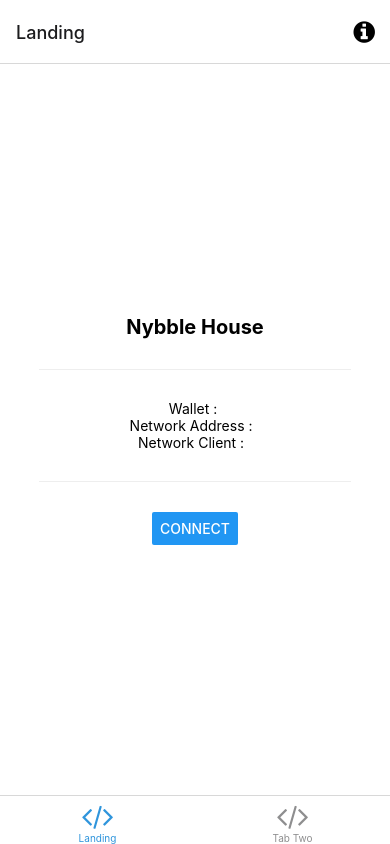
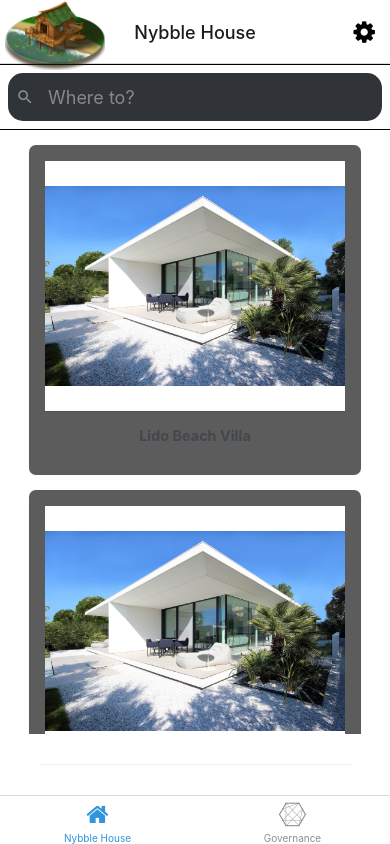
Before and after one commit to Nybble-House/nybble-house-client, a React Native app: screen /Properties in a window 390 px wide. Built offline with nearby package versions, Linux system fonts and the light colour scheme; what expo-linking would draw is missing.

Commit message:
added listing cards to properties screen

```diff
--- a/components/Themed.tsx
+++ b/components/Themed.tsx
@@ -3,7 +3,11 @@
  * https://docs.expo.io/guides/color-schemes/
  */
 
-import { Text as DefaultText, View as DefaultView } from 'react-native';
+import {
+  Text as DefaultText,
+  View as DefaultView,
+  Button as DefaultButton,
+} from 'react-native';
 
 import Colors from '../constants/Colors';
 import useColorScheme from '../hooks/useColorScheme';
@@ -29,6 +33,7 @@ type ThemeProps = {
 
 export type TextProps = ThemeProps & DefaultText['props'];
 export type ViewProps = ThemeProps & DefaultView['props'];
+export type ButtonProps = ThemeProps & DefaultButton['props'];
 
 export function Text(props: TextProps) {
   const { style, lightColor, darkColor, ...otherProps } = props;
--- a/navigation/index.tsx
+++ b/navigation/index.tsx
@@ -8,13 +8,15 @@ import { createBottomTabNavigator } from '@react-navigation/bottom-tabs';
 import { NavigationContainer, DefaultTheme, DarkTheme } from '@react-navigation/native';
 import { createNativeStackNavigator } from '@react-navigation/native-stack';
 import * as React from 'react';
-import { ColorSchemeName, Pressable } from 'react-native';
+import { ColorSchemeName, Pressable, Image } from 'react-native';
 
 import Colors from '../constants/Colors';
 import useColorScheme from '../hooks/useColorScheme';
-import ModalScreen from '../screens/ModalScreen';
+import SettingsModal from '../screens/SettingsModal';
 import NotFoundScreen from '../screens/NotFoundScreen';
-import Landing from '../screens/Landing';
+import Welcome from '../screens/Welcome';
+import Properties from '../screens/Properties'
+import Governance from '../screens/Governance'
 import TabTwoScreen from '../screens/TabTwoScreen';
 import { RootStackParamList, RootTabParamList, RootTabScreenProps } from '../types';
 import LinkingConfiguration from './LinkingConfiguration';
@@ -39,9 +41,9 @@ function RootNavigator() {
   return (
     <Stack.Navigator>
       <Stack.Screen name="Root" component={BottomTabNavigator} options={{ headerShown: false }} />
-      <Stack.Screen name="NotFound" component={NotFoundScreen} options={{ title: 'Oops!' }} />
+      {/* <Stack.Screen name="NotFound" component={NotFoundScreen} options={{ title: 'Oops!' }} /> */}
       <Stack.Group screenOptions={{ presentation: 'modal' }}>
-        <Stack.Screen name="Modal" component={ModalScreen} />
+        <Stack.Screen name="Settings" component={SettingsModal} />
       </Stack.Group>
     </Stack.Navigator>
   );
@@ -58,24 +60,39 @@ function BottomTabNavigator() {
 
   return (
     <BottomTab.Navigator
-      initialRouteName="Landing"
+      initialRouteName="Properties"
       screenOptions={{
         tabBarActiveTintColor: Colors[colorScheme].tint,
       }}>
       <BottomTab.Screen
-        name="Landing"
-        component={Landing}
-        options={({ navigation }: RootTabScreenProps<'Landing'>) => ({
-          title: 'Landing',
-          tabBarIcon: ({ color }) => <TabBarIcon name="code" color={color} />,
+        name="Properties"
+        component={Properties}
+        options={({ navigation }: RootTabScreenProps<'Properties'>) => ({
+          title: 'Nybble House',
+          headerTitleAlign: 'center',
+          tabBarIcon: ({ color }) => <FontAwesome name="home" size={24} color={color} />,
+          headerLeft: () => (
+            <Pressable
+              onPress={() => navigation.navigate('Properties')}
+              style={({ pressed }) => ({
+                opacity: pressed ? 0.5 : 1,
+              })}>
+              <Image
+                source={require('../assets/images/houseLogo256px.png')}
+                fadeDuration={0}
+                style={{ width: 100, height: 75, margin: 5, padding: 10 }}
+              />
+
+            </Pressable>
+          ),
           headerRight: () => (
             <Pressable
-              onPress={() => navigation.navigate('Modal')}
+              onPress={() => navigation.navigate('Settings')}
               style={({ pressed }) => ({
                 opacity: pressed ? 0.5 : 1,
               })}>
               <FontAwesome
-                name="info-circle"
+                name="gear"
                 size={25}
                 color={Colors[colorScheme].text}
                 style={{ marginRight: 15 }}
@@ -85,13 +102,35 @@ function BottomTabNavigator() {
         })}
       />
       <BottomTab.Screen
+        name="Governance"
+        component={Governance}
+        options={({ navigation }: RootTabScreenProps<'Governance'>) => ({
+          title: 'Governance',
+          tabBarIcon: ({ color }) =>  <FontAwesome name="connectdevelop" size={24} color={color} />,
+          headerRight: () => (
+            <Pressable
+              onPress={() => navigation.navigate('Settings')}
+              style={({ pressed }) => ({
+                opacity: pressed ? 0.5 : 1,
+              })}>
+              <FontAwesome
+                name="gear"
+                size={25}
+                color={Colors[colorScheme].text}
+                style={{ marginRight: 15 }}
+              />
+            </Pressable>
+          ),
+        })}
+      />
+      {/* <BottomTab.Screen
         name="TabTwo"
         component={TabTwoScreen}
         options={{
           title: 'Tab Two',
           tabBarIcon: ({ color }) => <TabBarIcon name="code" color={color} />,
         }}
-      />
+      /> */}
     </BottomTab.Navigator>
   );
 }
--- a/package.json
+++ b/package.json
@@ -34,6 +34,7 @@
     "react": "17.0.1",
     "react-dom": "17.0.1",
     "react-native": "0.64.3",
+    "react-native-elements": "^3.4.2",
     "react-native-safe-area-context": "3.3.2",
     "react-native-screens": "~3.10.1",
     "react-native-web": "0.17.1"
--- a/screens/ModalScreen.tsx
+++ b/screens/Governance.tsx
@@ -1,18 +1,14 @@
-import { StatusBar } from 'expo-status-bar';
-import { Platform, StyleSheet } from 'react-native';
+import { StyleSheet } from 'react-native';
 
-import EditScreenInfo from '../components/EditScreenInfo';
+// import EditScreenInfo from '../components/EditScreenInfo';
 import { Text, View } from '../components/Themed';
 
-export default function ModalScreen() {
+export default function Governance() {
   return (
     <View style={styles.container}>
-      <Text style={styles.title}>Modal</Text>
+      <Text style={styles.title}>Governance</Text>
       <View style={styles.separator} lightColor="#eee" darkColor="rgba(255,255,255,0.1)" />
-      <EditScreenInfo path="/screens/ModalScreen.tsx" />
-
-      {/* Use a light status bar on iOS to account for the black space above the modal */}
-      <StatusBar style={Platform.OS === 'ios' ? 'light' : 'auto'} />
+      {/* <EditScreenInfo path="/screens/Governance.tsx" /> */}
     </View>
   );
 }
--- /dev/null
+++ b/screens/Properties.tsx
@@ -0,0 +1,122 @@
+import { useState } from 'react'
+import { StyleSheet, Dimensions, Image, ScrollView } from 'react-native';
+import { Card, SearchBar,} from 'react-native-elements'
+
+// import EditScreenInfo from '../components/EditScreenInfo';
+import { Text, View } from '../components/Themed';
+
+export default function Properties() {
+	const [value, setValue] = useState('');
+  return (
+    <View style={styles.container}>
+			<SearchBar
+				platform="default"
+				containerStyle={ styles.search }
+				inputContainerStyle={{}}
+				inputStyle={{}}
+				leftIconContainerStyle={{}}
+				rightIconContainerStyle={{}}
+				loadingProps={{}}
+				onChangeText={newVal => setValue(newVal)}
+				onClearText={() => console.log(onClearText())}
+				placeholder="Where to? "
+				placeholderTextColor="#888"
+				round
+				cancelButtonTitle="Cancel"
+				cancelButtonProps={{}}
+				onCancel={() => console.log(onCancel())}
+				value={value}
+			/>
+			<ScrollView>
+				<Card containerStyle={styles.card} wrapperStyle={{}}>
+					<View
+						style={{
+							position: "relative",
+							alignItems: "center",
+							alignSelf: "stretch"
+						}}
+					>
+						<Image
+							style={{ width: 300, height: 250}}
+							resizeMode="contain"
+							source={require('../assets/images/Lido-Beach-Villa-15.jpg')}
+						/>
+						{/* <Text>Pranshu Chittora</Text> */}
+					</View>
+					<Card.Divider />
+					<Card.Title>Lido Beach Villa</Card.Title>
+				</Card>
+				<Card containerStyle={styles.card} wrapperStyle={{}}>
+					<View
+						style={{
+							position: "relative",
+							alignItems: "center",
+							alignSelf: "stretch"
+						}}
+					>
+						<Image
+							style={{ width: 300, height: 250}}
+							resizeMode="contain"
+							source={require('../assets/images/Lido-Beach-Villa-15.jpg')}
+						/>
+						{/* <Text>Pranshu Chittora</Text> */}
+					</View>
+					<Card.Divider />
+					<Card.Title>Lido Beach Villa</Card.Title>
+				</Card>
+				<Card containerStyle={styles.card} wrapperStyle={{}}>
+					<View
+						style={{
+							position: "relative",
+							alignItems: "center",
+							alignSelf: "stretch"
+						}}
+					>
+						<Image
+							style={{ width: 300, height: 250}}
+							resizeMode="contain"
+							source={require('../assets/images/Lido-Beach-Villa-15.jpg')}
+						/>
+						{/* <Text>Pranshu Chittora</Text> */}
+					</View>
+					<Card.Divider />
+					<Card.Title>Lido Beach Villa</Card.Title>
+				</Card>
+			</ScrollView>
+      {/* <Text style={styles.title}>Properties/Home</Text> */}
+      <View style={styles.separator} lightColor="#eee" darkColor="rgba(255,255,255,0.1)" />
+      {/* <EditScreenInfo path="/screens/Properties.tsx" /> */}
+    </View>
+  );
+}
+
+const styles = StyleSheet.create({
+  container: {
+		flex: 1,
+		alignItems: 'center',
+		alignSelf: 'stretch',
+		justifyContent: 'flex-start',
+		// padding: 10,
+	},
+	search: {
+		alignSelf: 'stretch',
+		backgroundColor: 'transparent',
+		// width: (Dimensions.get('window').width),
+	},
+	card: {
+		alignSelf: 'stretch',
+		backgroundColor: 'rgba(52, 52, 52, 0.8)',
+		borderRadius: 7,
+		borderColor: 'transparent'
+	},
+  title: {
+    fontSize: 20,
+		fontWeight: 'bold',
+		marginTop: 20,
+  },
+  separator: {
+    marginVertical: 30,
+    height: 1,
+    width: '80%',
+  },
+});
--- /dev/null
+++ b/screens/SettingsModal.tsx
@@ -0,0 +1,83 @@
+import { StatusBar } from 'expo-status-bar';
+import { useState } from 'react'
+import { Platform, StyleSheet, Button, Image } from 'react-native';
+import { Text, View } from '../components/Themed';
+
+import { getColonyNetworkClient, Network} from '@colony/colony-js';
+import { Wallet } from 'ethers';
+import { JsonRpcProvider } from 'ethers/providers';
+const url = 'https://rpc.gnosischain.com/';
+const provider = new JsonRpcProvider(url);
+
+export default function SettingsModal() {
+  const [networkAddress, setNetworkAddress] = useState('');
+  const [wallet, setWallet] = useState('');
+  const [networkClient, setNetworkClient] = useState('');
+  const [colonyClient, setColonyClient] = useState('');
+  const connect = async () => {
+    setNetworkAddress('0x78163f593D1Fa151B4B7cacD146586aD2b686294')
+
+    const newWallet = new Wallet(
+      // This is a private key that is generated by the colony network ganache instance
+      // wallet wrapper goes here,
+      '0x0355596cdb5e5242ad082c4fe3f8bbe48c9dba843fe1f99dd8272f487e70efae',
+      provider
+    )
+    // const address = newWallet.getAddress()
+    setWallet(newWallet.address)
+
+    const networkClient = await getColonyNetworkClient(
+      Network.Xdai,
+      newWallet,
+      {networkAddress: '0x78163f593D1Fa151B4B7cacD146586aD2b686294'}
+    );
+    setNetworkClient(networkClient.address )
+
+    const colonyClient = await networkClient.getColonyClient(1);
+    setColonyClient(colonyClient.name )
+
+    return
+  }
+
+  return (
+    <View style={styles.container}>
+      {/* <Text style={styles.title}>Settings</Text>
+      <View style={styles.separator} lightColor="#eee" darkColor="rgba(255,255,255,0.1)" />
+       */}
+       <Image
+        source={require('../assets/images/houseLogo.png')}
+        fadeDuration={3}
+        style={{ width: 300, height: 200 }}
+      />
+      <Text style={styles.title}>Nybble House</Text>
+      <View style={styles.separator} lightColor="#eee" darkColor="rgba(255,255,255,0.1)" />
+      <Text>Wallet : {wallet}</Text>
+      <Text>Network Address : {networkAddress} </Text>
+      <Text>Network Client : {networkClient} </Text>
+      {/* <Text>Colony Client : {colonyClient} </Text>   */}
+      <View style={styles.separator} lightColor="#eee" darkColor="rgba(255,255,255,0.1)" />
+
+      <Button title='Connect' onPress={() => connect()} />
+
+      {/* Use a light status bar on iOS to account for the black space above the modal */}
+      <StatusBar style={Platform.OS === 'ios' ? 'light' : 'auto'} />
+    </View>
+  );
+}
+
+const styles = StyleSheet.create({
+  container: {
+    flex: 1,
+    alignItems: 'center',
+    justifyContent: 'center',
+  },
+  title: {
+    fontSize: 20,
+    fontWeight: 'bold',
+  },
+  separator: {
+    marginVertical: 30,
+    height: 1,
+    width: '80%',
+  },
+});
--- a/screens/Landing.tsx
+++ b/screens/Welcome.tsx
@@ -11,7 +11,7 @@ import { JsonRpcProvider } from 'ethers/providers';
 const url = 'https://rpc.gnosischain.com/';
 const provider = new JsonRpcProvider(url);
 
-export default function Landing({ navigation }: RootTabScreenProps<'Landing'>) {
+export default function Welcome({ navigation }: RootTabScreenProps<'Welcome'>) {
   const [networkAddress, setNetworkAddress] = useState('');
   const [wallet, setWallet] = useState('');
   const [networkClient, setNetworkClient] = useState('');
--- a/types.tsx
+++ b/types.tsx
@@ -15,7 +15,7 @@ declare global {
 
 export type RootStackParamList = {
   Root: NavigatorScreenParams<RootTabParamList> | undefined;
-  Modal: undefined;
+  Settings: undefined;
   NotFound: undefined;
 };
 
@@ -25,7 +25,9 @@ export type RootStackScreenProps<Screen extends keyof RootStackParamList> = Nati
 >;
 
 export type RootTabParamList = {
-  Landing: undefined;
+  Welcome: undefined;
+  Properties: undefined;
+  Governance: undefined;
   TabTwo: undefined;
 };
 
```
Also changed, not shown: assets/images/Lido-Beach-Villa-15.jpg (added), 1 other file (tests, documents, lock files or other folders).
